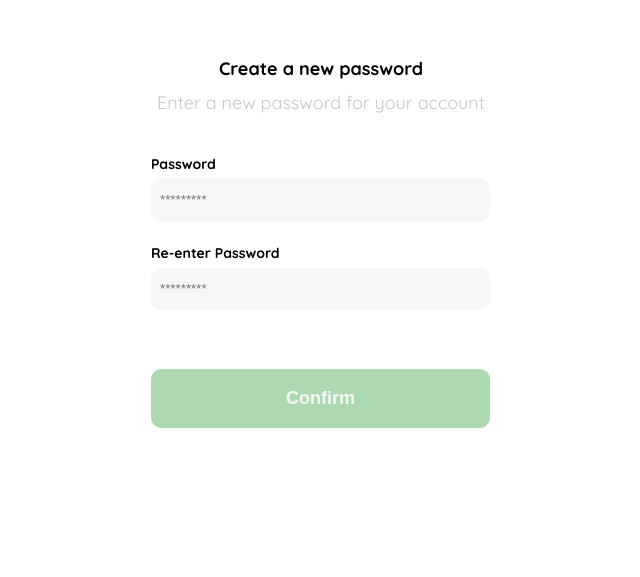
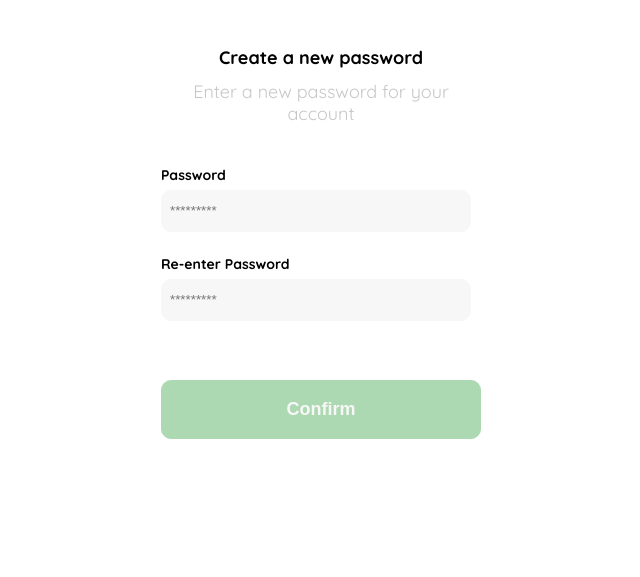
Before and after one commit to retrovertigo1981/practicoFrontEnd, a plain HTML site: page new-password.html in a window 1280 px wide. Shown: the part 223-800 px from the top of the page, without its empty margins (319-959 px from the left). Drawn offline with Linux system fonts and the light colour scheme.

Commit message:
se renombran los archivos de html y css para que correspondan con la definicion de su diseño

```diff
--- a/index.html
+++ b/new-password.html
@@ -7,7 +7,7 @@
     <link rel="preconnect" href="https://fonts.googleapis.com">
     <link rel="preconnect" href="https://fonts.gstatic.com" crossorigin>
     <link href="https://fonts.googleapis.com/css2?family=Quicksand:wght@300;400;500;700&display=swap" rel="stylesheet">
-    <link rel="stylesheet" href="styles.css">
+    <link rel="stylesheet" href="new-passwrd-styles.css">
     <title>Yard Scale</title>
 </head>
 <body>
--- a/styles.css
+++ b/new-passwrd-styles.css
@@ -35,7 +35,7 @@ body {
 .form-container {
     display: grid;
     grid-template-rows: auto 1fr auto;
-    width: 340px;
+    width: 320px;
     justify-content: center;
 
 }
@@ -80,7 +80,7 @@ body {
 .input {
     background-color: var(--text-input-field);
     border: 1px solid var(--text-input-field);
-    width: 339px;
+    width: 310px;
     height: 42px;
     border-radius: 10px;
     padding-left: 8px;
@@ -89,7 +89,7 @@ body {
 }
 
 .primary-button {
-    width: 339px;
+    width: 320px;
     height: 59px;
     margin-top: 35px;
     background-color: var(--hospital-green);
```
